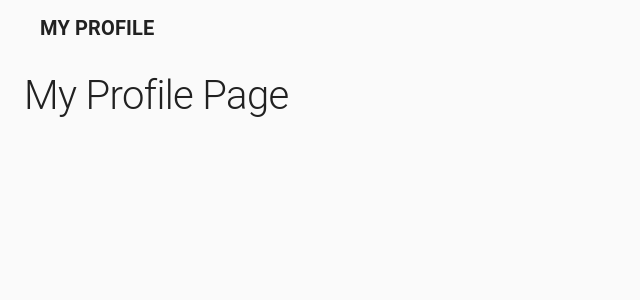
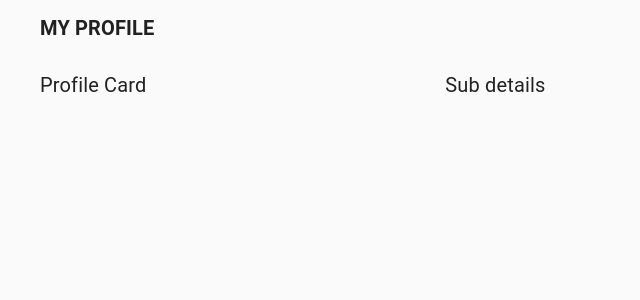
Before and after one commit to Adam10108/my-profiles, a Next.js app: page /my-profile in a window 1280 px wide. Shown: the top 300 px of the page, without its empty margins (0-640 px from the left). Built offline with nearby package versions, Linux system fonts and the light colour scheme.

Commit message:
Content layout

```diff
--- a/components/layouts/my-profile-layout.tsx
+++ b/components/layouts/my-profile-layout.tsx
@@ -1,20 +1,10 @@
 import React from 'react'
 import { Container } from '@material-ui/core'
-import { AppBar } from '@/components/navbar'
-import { useStyles } from '@/utils/styled'
 
 export type MyProfileLayoutTypes = {
-  children: React.ReactNode
+  children: React.ReactChild | React.ReactChild[]
 }
 
 export const MyProfileLayout = ({ children }: MyProfileLayoutTypes) => {
-  const classes = useStyles()
-
-  return (
-    <Container maxWidth="xl">
-      <AppBar />
-      <div className={classes.spacer2} />
-      {children}
-    </Container>
-  )
+  return <Container maxWidth="xl">{children}</Container>
 }
--- a/pages/my-profile.tsx
+++ b/pages/my-profile.tsx
@@ -1,11 +1,25 @@
-import { Typography } from '@material-ui/core'
-
+import { Grid, Typography } from '@material-ui/core'
+import { AppBar } from '@/components/navbar'
 import { MyProfileLayout } from '@/components/layouts'
+import { useStyles } from '@/utils/styled'
 
 const MyProfile = () => {
+  const classes = useStyles()
+
   return (
     <MyProfileLayout>
-      <Typography variant="h1">My Profile Page</Typography>
+      <AppBar />
+
+      <div className={classes.spacer2} />
+
+      <Grid className={classes.px2} container spacing={2}>
+        <Grid item xs={12} sm={4}>
+          <Typography variant="h4">Profile Card</Typography>
+        </Grid>
+        <Grid item xs={12} sm={8}>
+          <Typography variant="h4">Sub details</Typography>
+        </Grid>
+      </Grid>
     </MyProfileLayout>
   )
 }
```
